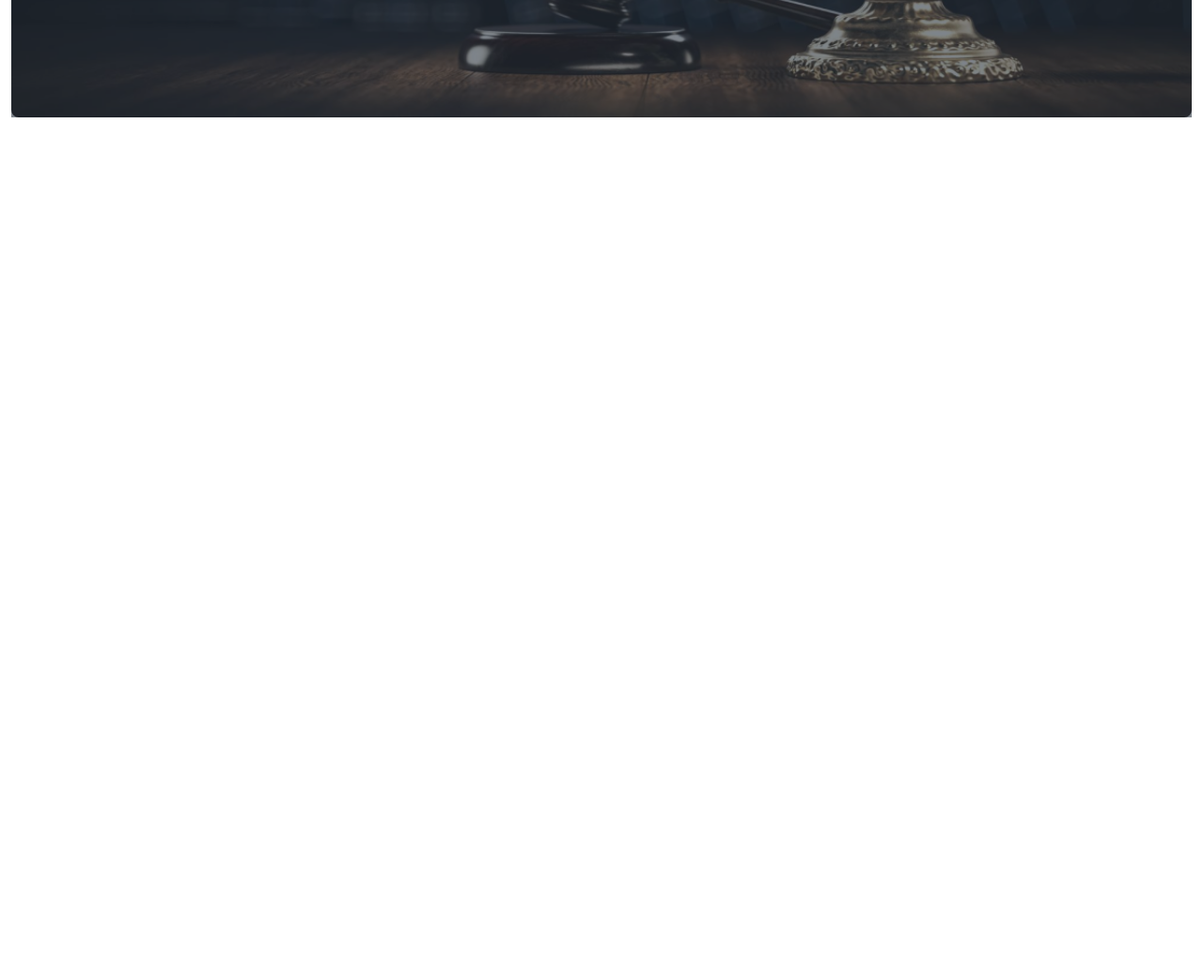
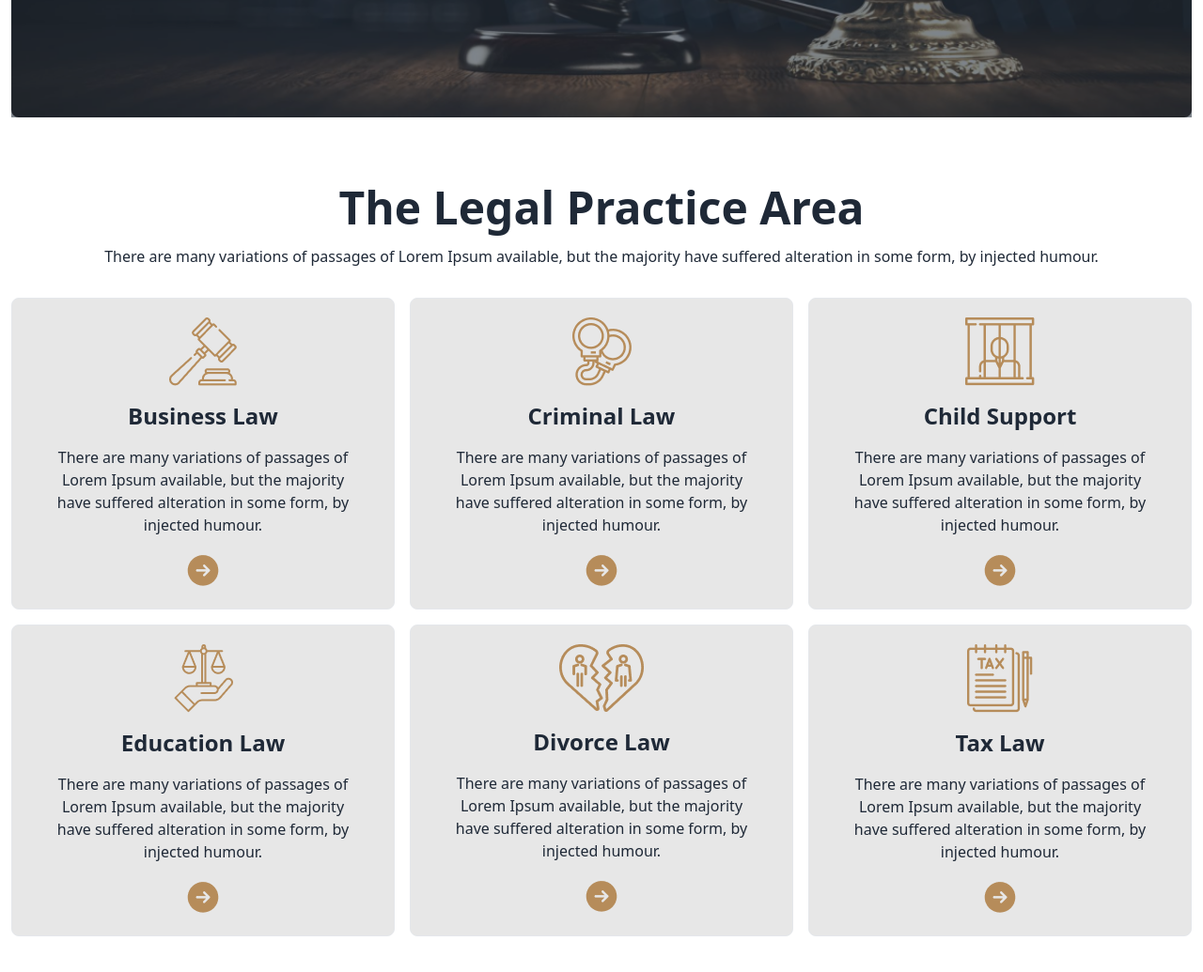
Before and after one commit to utsomondal/legal-solution, a plain HTML site: page index.html in a window 1280 px wide. Shown: the part 523-1558 px from the top of the page at 94% size. Before the commit the page ends 800 px from the top, so only its background shows below. Drawn offline with nearby package versions, Linux system fonts and the light colour scheme.

Commit message:
another section complete

```diff
--- a/index.html
+++ b/index.html
@@ -128,18 +128,108 @@
                 <div class="hero-overlay bg-opacity-60"></div>
                 <div class="hero-content text-center text-neutral-content">
                     <div class="lg:py-28 lg:px-60">
-                        <h1 class="mb-5 lg:text-5xl text-2xl font-extrabold text-white">We Provide Effective <br> Legal Solutions</h1>
-                        <p class="mb-5 text-wrap font-medium">There are many variations of passages of Lorem Ipsum available, but the majority
+                        <h1 class="mb-5 lg:text-5xl text-2xl font-extrabold text-white">We Provide Effective <br> Legal
+                            Solutions</h1>
+                        <p class="mb-5 text-wrap font-medium">There are many variations of passages of Lorem Ipsum
+                            available, but the majority
                             have suffered alteration in some form, by injected humour.</p>
                         <div class="text-center lg:flex block items-center justify-center gap-4 lg:space-y-0 space-y-4">
-                            <input type="text" placeholder="Search your services" class="focus:text-gray-950 outline-none p-5 rounded-lg lg:w-1/2 md:w-3/4 w-full">
-                            <input class="lg:w-1/4 md:w-3/4 w-full cursor-pointer font-bold rounded-lg bg-[#B68C5A] text-white p-5" type="button" value="Search">
+                            <input type="text" placeholder="Search your services"
+                                class="focus:text-gray-950 outline-none p-5 rounded-lg lg:w-1/2 md:w-3/4 w-full">
+                            <input
+                                class="lg:w-1/4 md:w-3/4 w-full cursor-pointer font-bold rounded-lg bg-[#B68C5A] text-white p-5"
+                                type="button" value="Search">
                         </div>
                     </div>
                 </div>
             </div>
         </section>
     </header>
+    <main class="container mx-auto">
+        <section class="lg:my-12 md:my-5  p-3">
+            <!-- section title -->
+            <div class="text-center space-y-4 mb-8">
+                <h3 class="lg:text-5xl text-2xl font-extrabold">The Legal Practice Area</h3>
+                <p class="text-wrap">There are many variations of passages of Lorem Ipsum available, but the majority have suffered
+                    alteration in some form, by injected humour.</p>
+            </div>
+            <!-- grid container -->
+            <div class="grid lg:grid-cols-3 md:grid-cols-2 grid-cols-1 gap-4">
+                <!-- grid-card 1 -->
+                <div class="text-center space-y-4 px-10 py-5 border rounded-lg bg-[#E7E7E7]">
+                    <div class="flex justify-center">
+                        <img src="images/business.png" alt="">
+                    </div>
+                    <h3 class="text-2xl font-extrabold">Business Law</h3>
+                    <p class="text-wrap">There are many variations of passages of Lorem Ipsum available, but the majority have suffered
+                        alteration in some form, by injected humour.</p>
+                    <div class="flex justify-center">
+                        <img src="images/Frame.png" alt="">
+                    </div>
+                </div>
+                <!-- grid-card 2 -->
+                <div class="text-center space-y-4 px-10 py-5 border rounded-lg bg-[#E7E7E7]">
+                    <div class="flex justify-center">
+                        <img src="images/criminal.png" alt="">
+                    </div>
+                    <h3 class="text-2xl font-extrabold">Criminal Law</h3>
+                    <p class="text-wrap">There are many variations of passages of Lorem Ipsum available, but the majority have suffered
+                        alteration in some form, by injected humour.</p>
+                    <div class="flex justify-center">
+                        <img src="images/Frame.png" alt="">
+                    </div>
+                </div>
+                <!-- grid-card 3 -->
+                <div class="text-center space-y-4 px-10 py-5 border rounded-lg bg-[#E7E7E7]">
+                    <div class="flex justify-center">
+                        <img src="images/child.png" alt="">
+                    </div>
+                    <h3 class="text-2xl font-extrabold">Child Support</h3>
+                    <p class="text-wrap">There are many variations of passages of Lorem Ipsum available, but the majority have suffered
+                        alteration in some form, by injected humour.</p>
+                    <div class="flex justify-center">
+                        <img src="images/Frame.png" alt="">
+                    </div>
+                </div>
+                <!-- grid-card 4 -->
+                <div class="text-center space-y-4 px-10 py-5 border rounded-lg bg-[#E7E7E7]">
+                    <div class="flex justify-center">
+                        <img src="images/education.png" alt="">
+                    </div>
+                    <h3 class="text-2xl font-extrabold">Education Law</h3>
+                    <p class="text-wrap">There are many variations of passages of Lorem Ipsum available, but the majority have suffered
+                        alteration in some form, by injected humour.</p>
+                    <div class="flex justify-center">
+                        <img src="images/Frame.png" alt="">
+                    </div>
+                </div>
+                <!-- grid-card 5 -->
+                <div class="text-center space-y-4 px-10 py-5 border rounded-lg bg-[#E7E7E7]">
+                    <div class="flex justify-center">
+                        <img src="images/divorce.png" alt="">
+                    </div>
+                    <h3 class="text-2xl font-extrabold">Divorce Law</h3>
+                    <p class="text-wrap">There are many variations of passages of Lorem Ipsum available, but the majority have suffered
+                        alteration in some form, by injected humour.</p>
+                    <div class="flex justify-center">
+                        <img src="images/Frame.png" alt="">
+                    </div>
+                </div>
+                <!-- grid-card 6 -->
+                <div class="text-center space-y-4 px-10 py-5 border rounded-lg bg-[#E7E7E7]">
+                    <div class="flex justify-center">
+                        <img src="images/tax.png" alt="">
+                    </div>
+                    <h3 class="text-2xl font-extrabold">Tax Law</h3>
+                    <p class="text-wrap">There are many variations of passages of Lorem Ipsum available, but the majority have suffered
+                        alteration in some form, by injected humour.</p>
+                    <div class="flex justify-center">
+                        <img src="images/Frame.png" alt="">
+                    </div>
+                </div>
+            </div>
+        </section>
+    </main>
 </body>
 
 </html>
```
